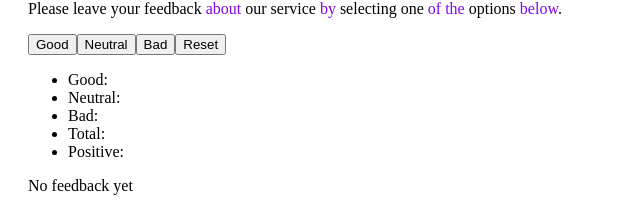
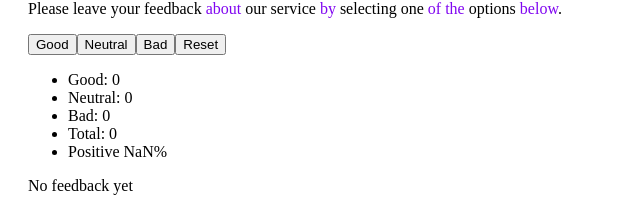
Before and after one commit to Hanna-Nahrebelna/goit-react-hw-02, a React (Vite) app: page / in a window 1280 px wide. Shown: the part 125-336 px from the top of the page, without its empty margins (0-640 px from the left). Built offline with nearby package versions, Linux system fonts and the light colour scheme.

Commit message:
Updated project

```diff
--- a/src/components/App/App.jsx
+++ b/src/components/App/App.jsx
@@ -1,26 +1,42 @@
-import { useState } from "react";
+import { useState, useEffect } from "react";
 import Description from "../Description/Description.jsx";
 import Options from "../Options/Options";
-import Feedback from "../Feedback/Feedback";
+import Feedback from "../Feedback/Feedback.jsx";
 import Notification from "../Notification/Notification.jsx"
 
 import css from "./App.module.css"
 
-export default function App() {
-  const [values, setValues] = useState({
+
+const App = () => {
+  const [feedback, setFeedback] = useState({
     good: 0,
     neutral: 0,
     bad: 0,
   });
 
+  useEffect(() => {
+    console.log(feedback);
+  }, [feedback])
 
+  const updateFeedback = (feedbackType) => {
+    setFeedback(prevFeedback => {
+      const updateClick = { ...prevFeedback };
+      updateClick[feedbackType] += 1;
+      return updateClick;
+      });
+  };
+
+  const totalFeedback = feedback.good + feedback.neutral + feedback.bad;
+  console.log(totalFeedback);
 
   return (
     <div className={css.container}>
-    <Description />
-    <Options  />
-    <Feedback />
-    <Notification />
+      <Description />
+      <Options updateFeedback={updateFeedback}/>
+      <Feedback feedback={feedback} totalFeedback={totalFeedback} />
+      <Notification />
     </div>
   );
 }
+
+export default App;
--- a/src/components/Feedback/Feedback.jsx
+++ b/src/components/Feedback/Feedback.jsx
@@ -1,17 +1,18 @@
-// import css from "./Feedback.module.css"
 
-export default function Feedback() {
+const Feedback = ({ feedback, totalFeedback }) => {
+
+  const positiveFeedback = Math.round((feedback.good / totalFeedback) * 100);
 
   return (
     <div>
       <ul>
-        <li>Good: </li>
-        <li>Neutral: </li>
-        <li>Bad: </li>
-        <li>Total: </li>
-        <li>Positive: </li>
+        <li>Good: {feedback.good}</li>
+        <li>Neutral: {feedback.neutral}</li>
+        <li>Bad: {feedback.bad}</li>
+        <li>Total: {totalFeedback}</li>
+        <li>Positive {positiveFeedback}%</li>
       </ul>
     </div>
-
   );
 }
+export default Feedback;
--- a/src/components/Notification/Notification.jsx
+++ b/src/components/Notification/Notification.jsx
@@ -1,5 +1,7 @@
-export default function Notification() {
+const Notification = () => {
   return (
     <p>No feedback yet</p>
   );
 }
+
+export default Notification;
--- a/src/components/Options/Options.jsx
+++ b/src/components/Options/Options.jsx
@@ -2,25 +2,17 @@
 // import css from "./Options.module.css"
 
 
-export default function Options() {
-
-  // const [clicks, setClicks] = useState(0);
-
-  // const handleClick = () => {
-  //   setClicks(clicks + 1);
-  // }
-
-  // const handleReset = () => {
-  //   setClicks(0);
-  // }
+const Options = ({updateFeedback}) => {
 
   return (
     <div>
-      <button>Good</button>
-      <button>Neutral</button>
-      <button>Bad</button>
+      <button onClick={() => updateFeedback('good')}>Good</button>
+      <button onClick={() => updateFeedback('neutral')}>Neutral</button>
+      <button onClick={() => updateFeedback('bad')}>Bad</button>
       <button>Reset</button>
     </div>
-
   );
 }
+
+
+export default Options
```
Also changed, not shown: src/components/Description/Description.jsx (+4 -3 lines).
